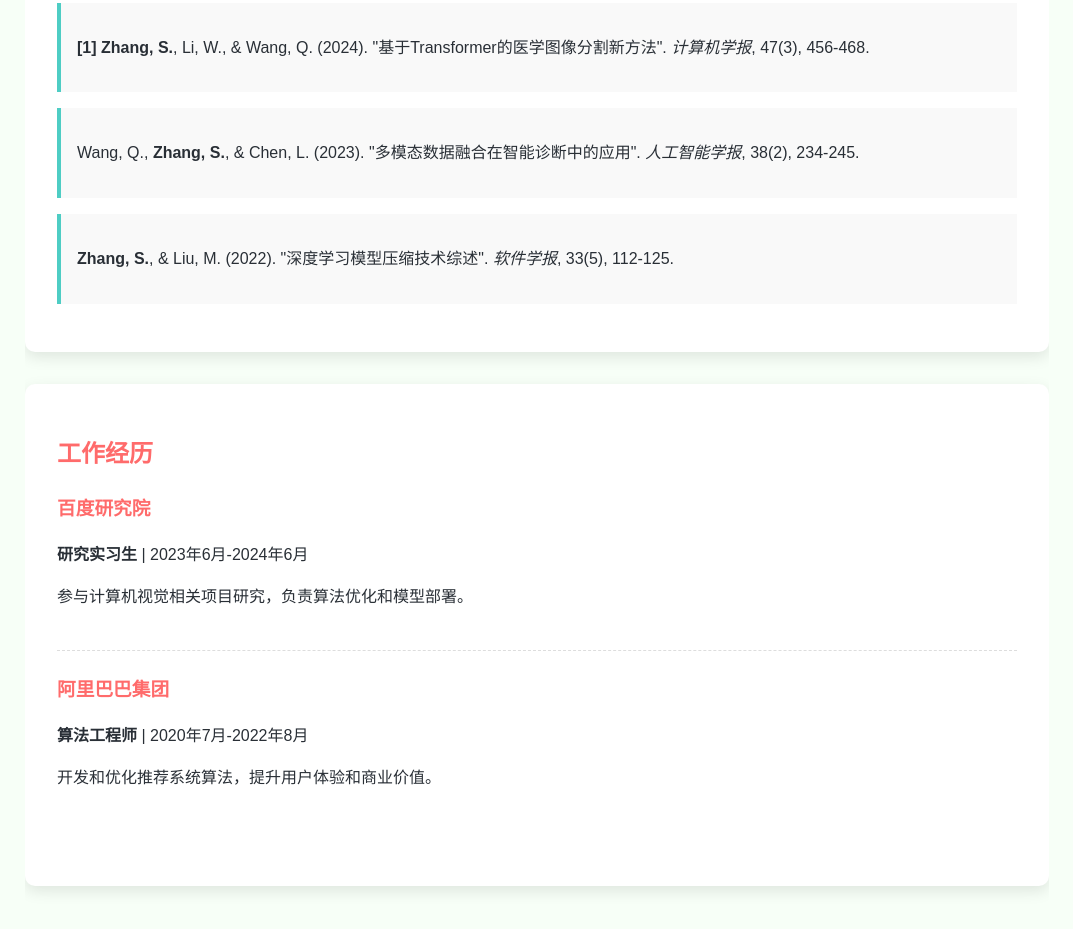
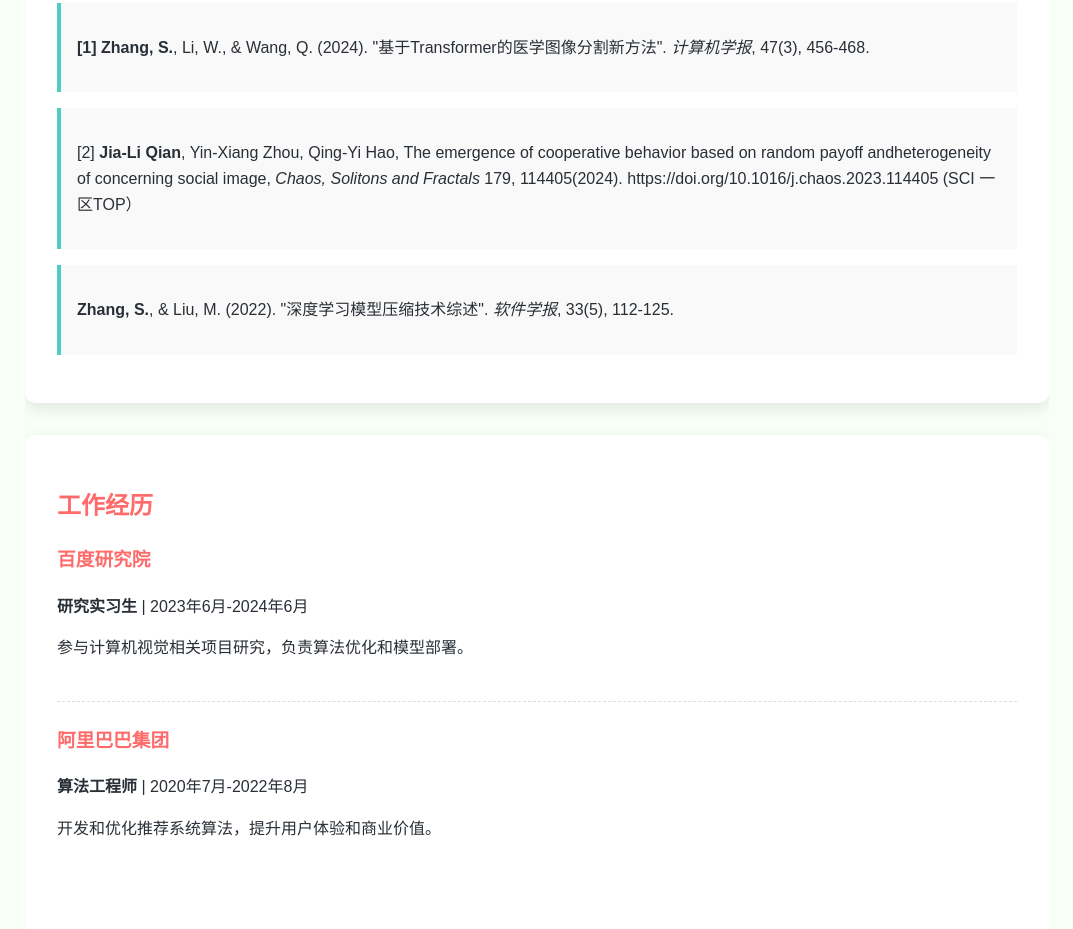
Before and after one commit to JiaLQ/Personalhomepage, a plain HTML site: page index.html in a window 1280 px wide. Shown: the part 1778-2707 px from the top of the page, without its empty margins (103-1176 px from the left). Drawn offline with Linux system fonts and the light colour scheme.

Commit message:
Update index.html

```diff
--- a/index.html
+++ b/index.html
@@ -223,7 +223,8 @@
                 <p><strong>[1] Zhang, S.</strong>, Li, W., & Wang, Q. (2024). "基于Transformer的医学图像分割新方法". <em>计算机学报</em>, 47(3), 456-468.</p>
             </div>
             <div class="paper-item">
-                <p>Wang, Q., <strong>Zhang, S.</strong>, & Chen, L. (2023). "多模态数据融合在智能诊断中的应用". <em>人工智能学报</em>, 38(2), 234-245.</p>
+                <p>[2] <strong>Jia-Li Qian</strong>, Yin-Xiang Zhou, Qing-Yi Hao, The emergence of cooperative behavior based on random payoff andheterogeneity of concerning social image, <em>Chaos, Solitons and Fractals</em> 179, 114405(2024).
+https://doi.org/10.1016/j.chaos.2023.114405 (SCI 一区TOP）</p>
             </div>
             <div class="paper-item">
                 <p><strong>Zhang, S.</strong>, & Liu, M. (2022). "深度学习模型压缩技术综述". <em>软件学报</em>, 33(5), 112-125.</p>
```
